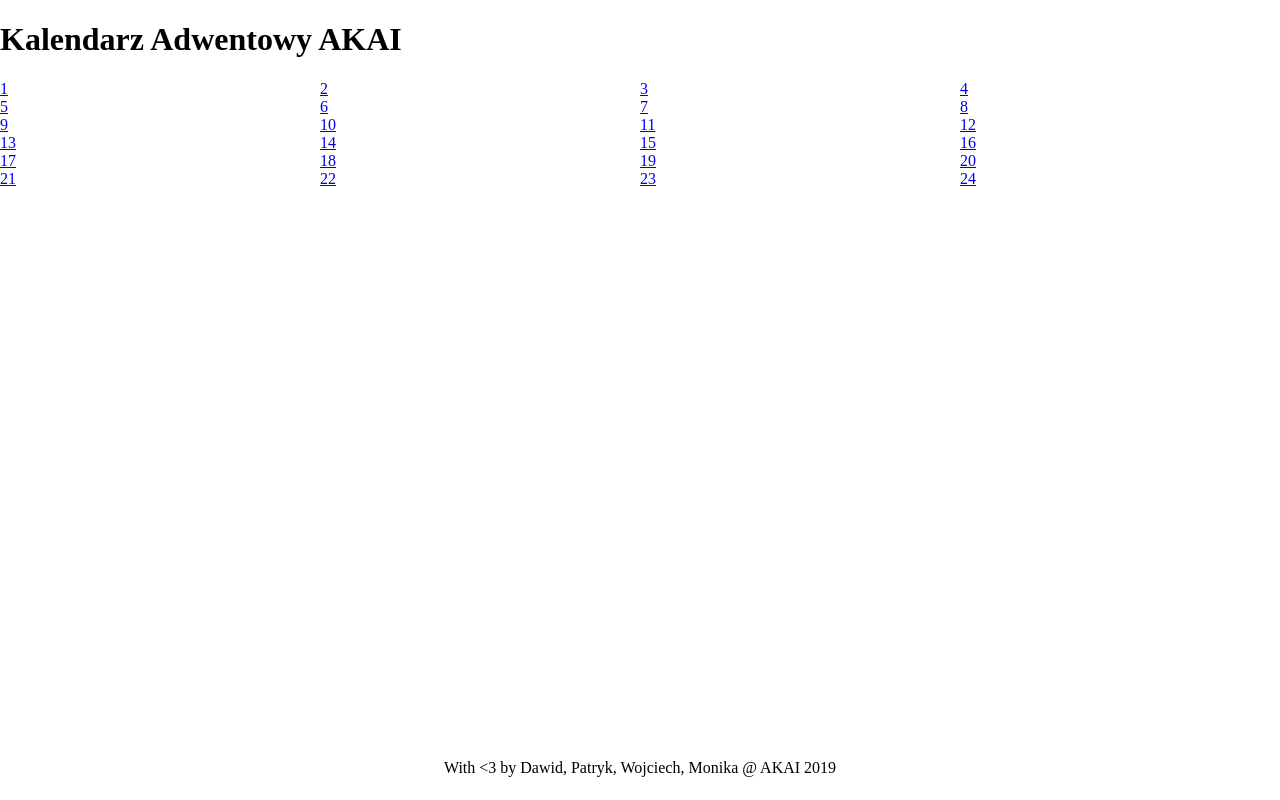
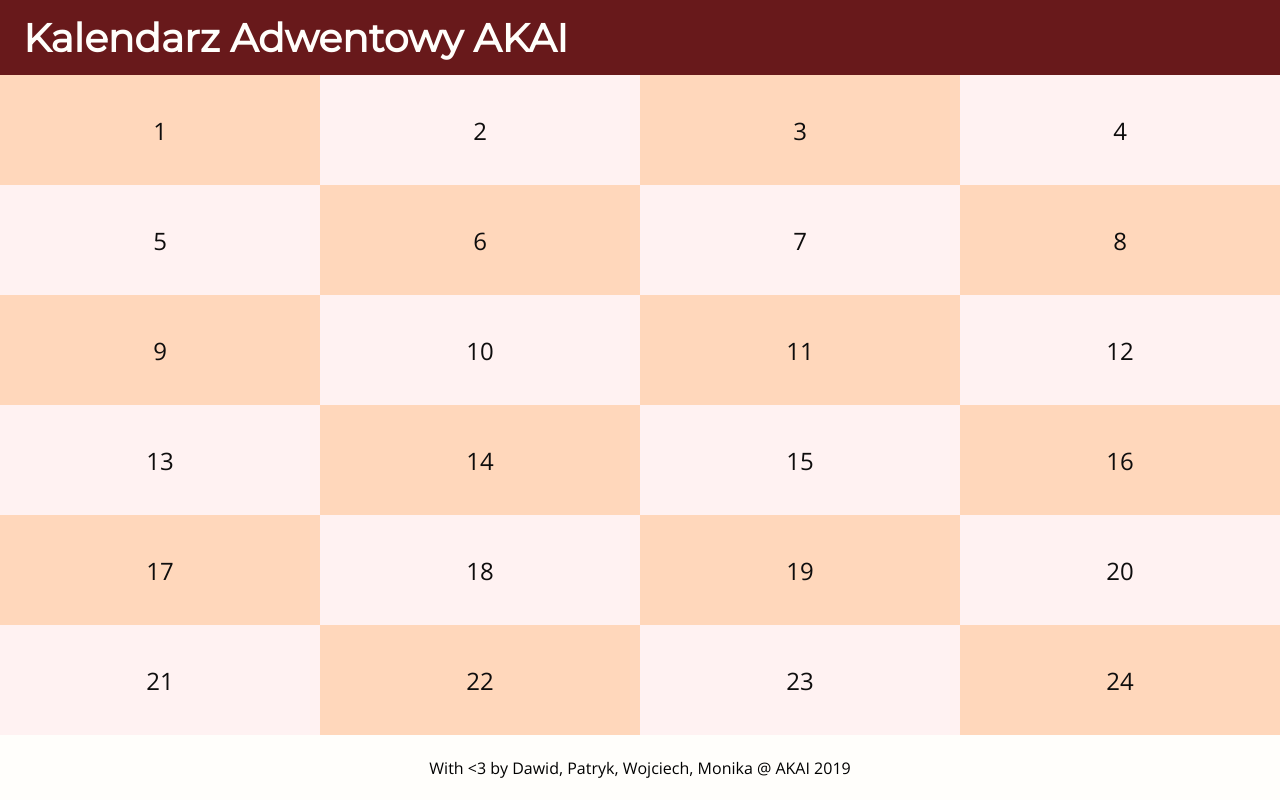
Before and after one commit to akai-org/advent_calendar, a Vue app in the folder advent_calendar_frontend/: page /#/ in a window 1280 px wide. Built offline with nearby package versions, Linux system fonts and the light colour scheme.

Commit message:
Add main page styles

```diff
--- a/advent_calendar_frontend/public/index.html
+++ b/advent_calendar_frontend/public/index.html
@@ -5,11 +5,12 @@
     <meta http-equiv="X-UA-Compatible" content="IE=edge">
     <meta name="viewport" content="width=device-width,initial-scale=1.0">
     <link rel="icon" href="<%= BASE_URL %>favicon.ico">
-    <title>advent_calendar_frontend</title>
+    <title>Kalendarz adwentowy AKAI</title>
+    <link href="https://fonts.googleapis.com/css?family=Montserrat|Open+Sans&display=swap" rel="stylesheet">
   </head>
   <body>
     <noscript>
-      <strong>We're sorry but advent_calendar_frontend doesn't work properly without JavaScript enabled. Please enable it to continue.</strong>
+      <strong>We're sorry but "Kalendarz adwentowy AKAI" doesn't work properly without JavaScript enabled. Please enable it to continue.</strong>
     </noscript>
     <div id="app"></div>
     <!-- built files will be auto injected -->
--- a/advent_calendar_frontend/src/App.vue
+++ b/advent_calendar_frontend/src/App.vue
@@ -1,9 +1,9 @@
 <template>
   <div class="app">
-    <MainHeader v-if="isMainPage" />
-    <SimpleHeader v-else />
-    <router-view />
-    <AppFooter />
+    <MainHeader v-if="isMainPage" class="header" />
+    <SimpleHeader v-else  class="header" />
+    <router-view  class="main-view" />
+    <AppFooter class="footer" />
   </div>
 </template>
 
@@ -27,14 +27,35 @@ export default {
 </script>
 
 <style lang="scss">
-html, body, .app {
+$app-background: #fffefb;
+
+html,
+body,
+.app {
   min-height: 100%;
   height: 100%;
   margin: 0;
 }
 
+body {
+  font-family: 'Open Sans', sans-serif;
+  background-color: $app-background;
+}
+
 .app {
   display: flex;
   flex-direction: column;
+
+  .header {
+    flex: 0 1 auto;
+  }
+
+  .main-view {
+    flex: 1 1 auto;
+  }
+
+  .footer {
+    flex: 0 1 65px;
+  }
 }
 </style>
--- a/advent_calendar_frontend/src/components/AppFooter.vue
+++ b/advent_calendar_frontend/src/components/AppFooter.vue
@@ -6,9 +6,6 @@
 
 <style lang="scss" scoped>
 .footer {
-  height: 65px;
-  margin-top: auto;
-
   display: flex;
   justify-content: center;
   align-items: center;
--- a/advent_calendar_frontend/src/components/MainHeader.vue
+++ b/advent_calendar_frontend/src/components/MainHeader.vue
@@ -1,5 +1,21 @@
 <template>
-  <div>
+  <div class="main-header">
     <h1>Kalendarz Adwentowy AKAI</h1>
   </div>
 </template>
+
+<style lang="scss" scoped>
+$header-background: #68191B;
+$text-color: #fffefb;
+
+.main-header {
+  background: $header-background;
+  color: $text-color;
+
+  h1 {
+    font-family: 'Montserrat', sans-serif;
+    font-size: 2.45rem;
+    margin: 0.85rem 1.45rem;
+  }
+}
+</style>
--- a/advent_calendar_frontend/src/views/Home.vue
+++ b/advent_calendar_frontend/src/views/Home.vue
@@ -1,20 +1,74 @@
 <template>
   <div class="main-page">
-    <div class="day-link" v-for="index in 24" :key="index">
-      <router-link :to="`/task/${index}`">
-        {{ index }}
-      </router-link>
-    </div>
+    <router-link  v-for="index in 24" :key="index" :to="`/task/${index}`" class="day-link">
+      {{ index }}
+    </router-link>
   </div>
 </template>
 
 <style lang="scss" scoped>
+$first-background: #ffd7bb;
+$second-background: #fff2f2;
+$text-color: #0e0d0d;
+
 .main-page {
   display: flex;
   flex-flow: row wrap;
+
+  .day-link {
+    box-sizing: border-box;
+    width: 25%;
+    height: (100% / 6);
+    padding: 0.65rem;
+
+    display: flex;
+    justify-content: center;
+    align-items: center;
+
+    text-decoration: none;
+    color: $text-color;
+    font-size: 1.5rem;
+
+    &:visited,
+    &:hover,
+    &:active,
+    &:focus {
+      color: $text-color;
+    }
+  }
+
+
+  .day-link:nth-child(8n+1),
+  .day-link:nth-child(8n+3),
+  .day-link:nth-child(8n+6),
+  .day-link:nth-child(8n) {
+    background: $first-background;
+
+    &:hover,
+    &:focus {
+      background-color: darken($first-background, 4%);
+    }
+
+    &:active {
+      background-color: darken($first-background, 7%);
+    }
+  }
+
+  .day-link:nth-child(8n+2),
+  .day-link:nth-child(8n+4),
+  .day-link:nth-child(8n+5),
+  .day-link:nth-child(8n+7) {
+    background: $second-background;
+
+    &:hover,
+    &:focus {
+      background-color: darken($second-background, 4%);
+    }
+
+    &:active {
+      background-color: darken($second-background, 7%);
+    }
+  }
 }
 
-.day-link {
-  width: 25%;
-}
 </style>
```
